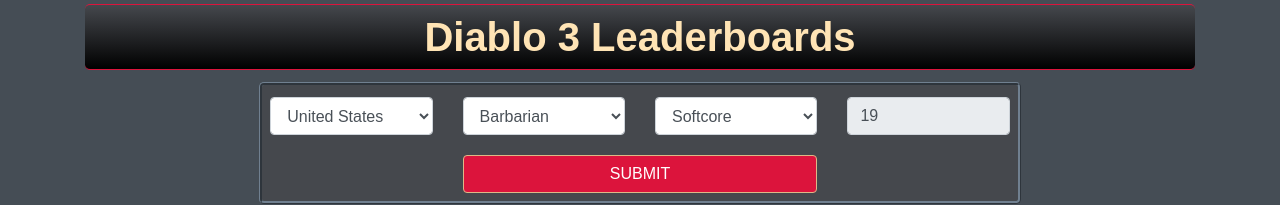
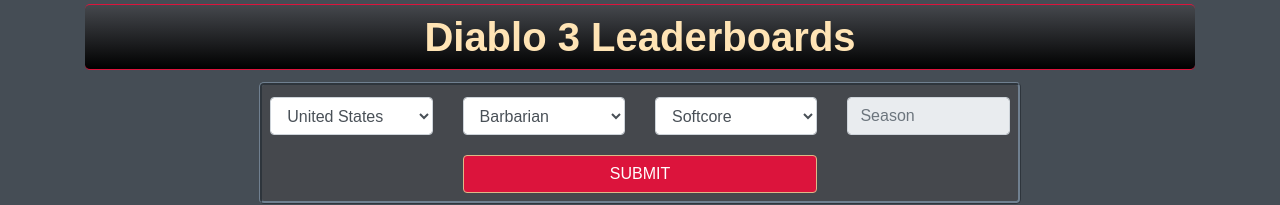
Before and after one commit to korpog/d3lb-front, a React (Create React App) app: page / in a window 1280 px wide. Shown: the top 205 px of the page. Built offline with nearby package versions, Linux system fonts and the light colour scheme; no server answers; a web font is replaced by a local one.

Commit message:
Season 19

```diff
--- a/src/Leaderboards.js
+++ b/src/Leaderboards.js
@@ -89,7 +89,7 @@
           </div>
           <div className="col-sm-3 my-1">
             <input className="form-control" name="season" type="number"  min="1" max="19"
-            value={this.state.value} placeholder="Season" defaultValue="19" onChange={this.handleChange} disabled/>
+            value={this.state.value} placeholder="Season" defaultValue="Season 19" onChange={this.handleChange} disabled/>
           </div>
         </div>
         <div className="row justify-content-center">
```
